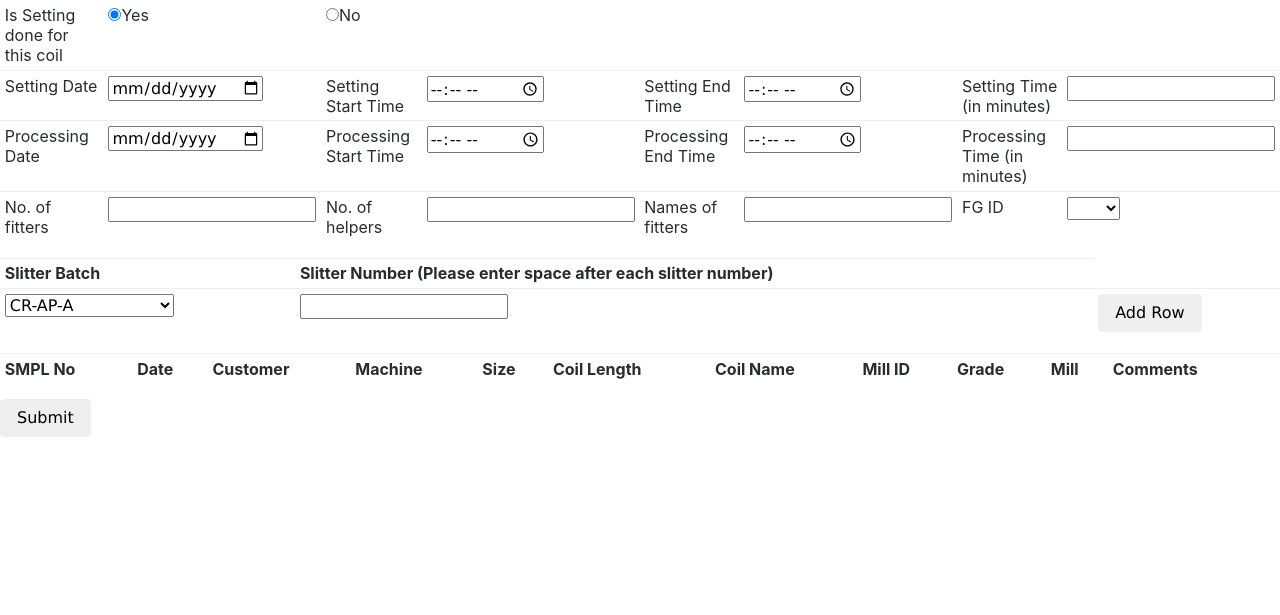
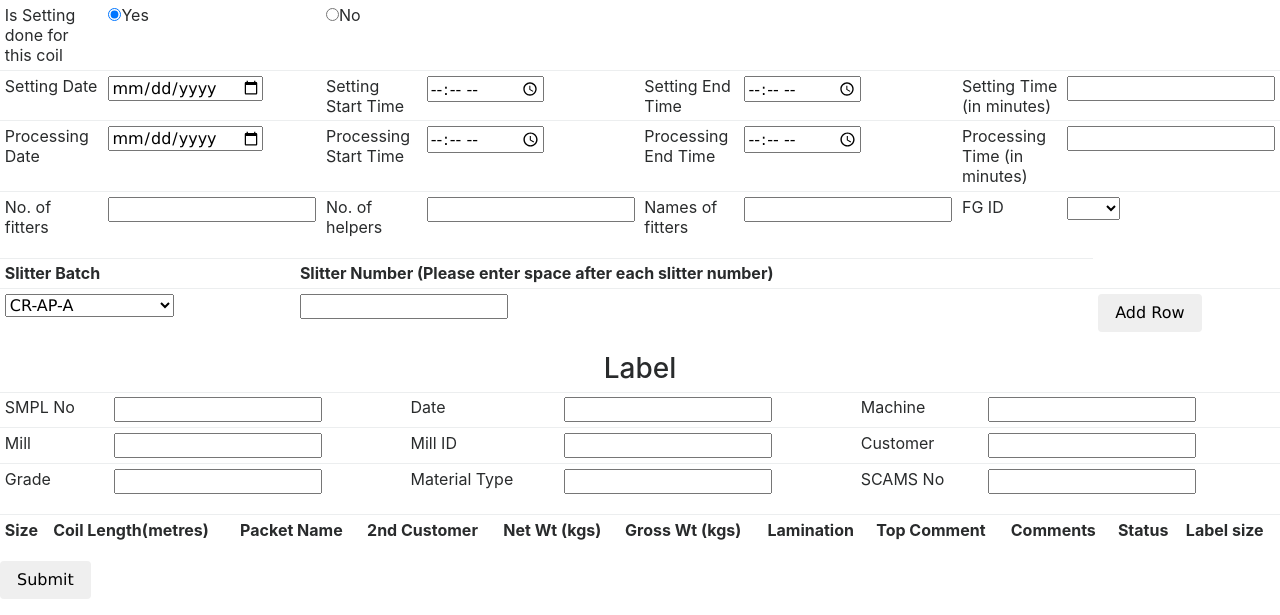
Before and after one commit to adityabaliga/SMPLan, a Python web app: template templates/processing_slit.html in a window 1280 px wide. Shown: the part 921-1536 px from the top of the page. Before the commit the page ends 1358 px from the top, so only its background shows below. Run offline with Jinja, Linux system fonts and the light colour scheme; the template is opened without the code that fills it, so the values that code supplies are empty; some libraries are stand-ins or nearby versions.

Commit message:
New label format for slitting

```diff
--- a/static/js/processing.js
+++ b/static/js/processing.js
@@ -352,7 +352,56 @@ function print_label(){
     //new_page.document.write("output");
 }
 
+function print_label_slit_new(){
+    var rowId = parseInt(event.target.parentNode.parentNode.id);
+              //this gives id of tr whose button was clicked
+    var data = "";
+    var size_pos = 0;
+    var coil_length_pos = 1;
+    var packet_name_pos = 2;
+    var second_customer_pos = 3;
+    var net_wt_pos = 4;
+    var gross_wt_pos = 5;
+    var lamination_pos = 6;
+    var top_comment_pos = 7;
+    var comment_pos = 8;
+    var status_pos = 9;
+    var label_size_pos = 10;
 
+    var fg_table = document.getElementById('fg_table');
+
+    //Keeping same format as other stickers for ease of processing in print_label.js
+    data += document.getElementById('lbl_smpl_no').value + '&';
+    data += document.getElementById('lbl_prod_date').value + '&';
+    data += document.getElementById('lbl_customer').value + '&';
+    data += document.getElementById('lbl_machine').value + '&';
+    data += fg_table.rows[rowId].cells[size_pos].lastChild.value + '&';
+    data += fg_table.rows[rowId].cells[coil_length_pos].lastChild.value + '&';
+    data += fg_table.rows[rowId].cells[packet_name_pos].lastChild.value + '&';
+    data += fg_table.rows[rowId].cells[lamination_pos].lastChild.value + '&';
+    data += document.getElementById('lbl_mill_id').value + '&';
+    data += document.getElementById('lbl_grade').value + '&';
+    data += document.getElementById('lbl_mill').value + '&';
+    data += fg_table.rows[rowId].cells[comment_pos].lastChild.value + '&';
+    data += fg_table.rows[rowId].cells[second_customer_pos].lastChild.value + '&';
+    data += document.getElementById('lbl_mat_type').value + '&';
+    data += document.getElementById('lbl_scams_no').value + '&';
+
+    //Adding blanks for coating, part_no and batch_no
+    data += '&' + '&' + '&';
+    data += fg_table.rows[rowId].cells[net_wt_pos].lastChild.value + '&';
+    data += fg_table.rows[rowId].cells[gross_wt_pos].lastChild.value + '&';
+    data += fg_table.rows[rowId].cells[top_comment_pos].lastChild.value + '&';
+    data += fg_table.rows[rowId].cells[label_size_pos].lastChild.value + '&';
+    data += fg_table.rows[rowId].cells[status_pos].lastChild.value;
+
+    var new_page;
+    /*if(document.getElementById('lbl_format').value == "TSL"){
+        new_page = window.open('print_label_tsl?' + data);
+    }else{*/
+        new_page = window.open('print_label?' + data);
+    //}
+}
 
 function print_label_new(){
     lbl_format = document.getElementById('lbl_format').value;
@@ -380,7 +429,8 @@ function print_label_new(){
     data += document.getElementById('lbl_net_wt').value + '&';
     data += document.getElementById('lbl_gross_wt').value + '&';
     data += document.getElementById('lbl_top_comment').value + '&';
-    data += document.getElementById('lbl_format_size').value;
+    data += document.getElementById('lbl_format_size').value + '&';
+    data += document.getElementById('lbl_mat_status').value + '&';
 
     var new_page;
     if(document.getElementById('lbl_format').value == "TSL"){
@@ -524,6 +574,165 @@ function cust_name_for_label(customer){
     return cust_name;
 }
 
+//This is for label in new format for slitting
+function make_label_new_slit(th){
+    var rowId = parseInt(event.target.parentNode.parentNode.id);
+              //this gives id of tr whose button was clicked
+    var row_id = th.parentNode.id;
+
+    var width_table = document.getElementById('numbers_pkts1');
+    var parts_table = document.getElementById('part_tbl');
+    var fg_table = document.getElementById('fg_table');
+
+    //Get values for the rows
+    //Row 1
+    var smpl_no = document.getElementById("smpl_no").value;
+    var prod_date = document.getElementById("processing_date").value;
+    prod_date = change_date_format(prod_date);
+    var machine = document.getElementById("operation").value;
+
+    //Row 2
+    var mill_name = document.getElementById("mill").value;
+    mill_name = mill_name.split(' ');
+    var mill;
+    if(mill_name[0] == ''){
+        mill = "MILL"
+    }else{
+        mill = mill_name[0];
+    }
+    var mill_id = document.getElementById("mill_id").value;
+    if(mill_name[0] == ''){
+        mill = "MILL"
+    }else{
+        mill = mill_name[0];
+    }
+    if(mill_id == ''){
+     mill_id = 'N/A';
+    }
+    var customer = document.getElementById("customer").value;
+    customer = cust_name_for_label(customer);
+
+    //Row 3
+    var grade_field = document.getElementById("grade").value;
+    var grade_coating = "";
+    //Grade. Check if grade exists
+    /*if (grade_field.includes("GRADE")){
+        grade = grade_field.split("GRADE").pop();
+        grade_coating = grade.split(' ');
+        grade=grade_coating[0];
+        grade = grade.slice(1);
+        grade = grade.replace('.','');
+
+    }*/
+
+    var material_type = '';
+    if (grade_field.length > 0){
+        grade_field = grade_field.split(';');
+        //Material Type
+        /*var mat_type = grade_field.split("ID");
+
+        mat_type = mat_type[0].split("GRADE");
+        var material_type = mat_type[0];
+        material_type = material_type.replaceAll('COIL','');
+        material_type = material_type.replaceAll('SHEETS','');
+        material_type = material_type.replaceAll('.','');*/
+        material_type = grade_field[0];
+        material_type = material_type.replaceAll('COIL','');
+        material_type = material_type.replaceAll('SHEETS','');
+        material_type = material_type.replaceAll('.','');
+        material_type = material_type.replaceAll('MAT TYPE:','');
+
+        for(i=1;i<grade_field.length;i++){
+            if(grade_field[i].includes("GRADE")){
+                grade = grade_field[i].split("GRADE").pop();
+                grade = grade.replaceAll(':','');
+                grade = grade.replaceAll(' ','');
+            }
+            if(grade_field[i].includes("COATING")){
+                coating = grade_field[i].split("COATING").pop();
+                coating = coating.replaceAll(':','');
+                coating = coating.replaceAll(' ','');
+            }
+
+            if(grade_field[i].includes("SCAMS NO")){
+                scams_no = grade_field[i].split("SCAMS NO").pop();
+                scams_no = scams_no.replaceAll(':','');
+                scams_no = scams_no.replaceAll(' ','');
+            }
+        }
+    }
+    else if(grade_field == ''){
+        grade = 'N/A';
+    }
+    else{
+        grade = grade_field;
+    }
+
+    //Populate the rows
+    //Row 1
+    document.getElementById('lbl_smpl_no').value = smpl_no;
+    document.getElementById('lbl_prod_date').value = prod_date;
+    document.getElementById('lbl_machine').value = machine;
+
+    //Row 2
+    document.getElementById('lbl_mill').value = mill;
+    document.getElementById('lbl_mill_id').value = mill_id;
+    document.getElementById('lbl_customer').value = customer;
+
+    //Row 3
+    document.getElementById('lbl_grade').value = grade.trimEnd();
+    document.getElementById('lbl_mat_type').value = material_type.trimEnd();
+    document.getElementById('lbl_scams_no').value = scams_no.trimEnd();
+
+    //FG_Table population
+    var html = '<tr id= %id%>' +
+            '<td><input type="text" style="width:100px;border: 0px none;" id="lbl_size" name="lbl_size" value="%size%"></td>' +
+            '<td><input type="text" style="width:100px;border: 0px none;" id="lbl_coil_length" name="lbl_coil_length" value="%coil_length%"></td>' +
+            '<td><input type="text" style="width:100px;" id="lbl_packet_name" name="lbl_packet_name" value="%packet_name%"></td>' +
+            '<td><input type="text" style="width:130px;"  id="lbl_2nd_customer" name="lbl_2nd_customer"></td>' +
+            '<td><input type="text" style="width:100px;"  id="lbl_net_wt" name="lbl_net_wt"></td>' +
+            '<td><input type="text" style="width:100px;" id="lbl_gross_wt" name="lbl_gross_wt"></td>' +
+            '<td><input type="text" style="width:130px;"  id="lbl_lamination" name="lbl_gross_wt"></td>' +
+            '<td><input type="text" style="width:130px;"  id="lbl_top_comment" name="lbl_top_comment"></td>' +
+            '<td><input type="text" style="width:130px;"  id="lbl_comment" name="lbl_comment"></td>' +
+            '<td><input type="text" style="width:50px;"  id="lbl_mat_status" name="lbl_mat_status" value="%status%"></td>' +
+
+            '<td><select name ="lbl_format_size" id="lbl_format_size">' +
+            '<option value ="big">BIG</option><option value ="small">SMALL</option></select></td>' +
+            '<td><input type = "button" class="btn btn-default" value="Print" onclick="print_label_slit_new()"></td>' +
+            '</tr>';
+
+    var part_length = parts_table.rows[rowId].cells[0].lastChild.value;
+    var part_name = parts_table.rows[rowId].cells[1].lastChild.value;
+    var newHTML = html.replace('%coil_length%', part_length);
+    var newNEWHTML= '';
+    var width, width_name, width_part_name, width_status;
+    var thickness = document.getElementById("thickness").value;
+    var id = 1;
+    if (fg_table.rows.length > 2){
+        id = fg_table.rows.length;
+    }
+
+    for(j=1;j<width_table.rows.length;j++){
+        width = width_table.rows[j].cells[0].lastChild.value;
+        if( width_table.rows[j].cells[0].lastChild.value == "0"){
+            width = "BAL";
+        }
+        width_name = width_table.rows[j].cells[1].lastChild.value;
+        width_status = width_table.rows[j].cells[2].lastElementChild.selectedOptions[0].innerHTML;
+        size = thickness + " X " + width + " x Coil";
+        width_part_name = width_name + part_name;
+        newNEWHTML = newHTML.replace('%packet_name%', width_part_name);
+        newNEWHTML = newNEWHTML.replace('%size%', size);
+        //newNEWHTML = newNEWHTML.replace('%coil_name%', width_part_name);
+        newNEWHTML = newNEWHTML.replace('%status%', width_status);
+        newNEWHTML = newNEWHTML.replace('%id%', id);
+        document.getElementById('fg_table').insertAdjacentHTML('beforeend', newNEWHTML);
+        id = id +1;
+    }
+
+}
+
 //This function is to get details for the sticker for the specific part
 function make__part_label_slit(th){
     var rowId = parseInt(event.target.parentNode.parentNode.id);
@@ -544,10 +753,11 @@ function make__part_label_slit(th){
 
     // If customer is TSDPL; 2nd customer field has to be added
     var customer = document.getElementById("customer").value;
-    customer = cust_name_for_label(customer)
-    if (customer == "TSDPL" ){
+    customer = cust_name_for_label(customer);
+    /*if (customer == "TSDPL" ){
         html = '<tr id= %id%><td>%smpl_no%</td><td>%prod_date%</td><td>%customer%</td><td>%machine%</td><td><input type="text" id="size" name="size" value = "%size%"></td><td>%coil_length%</td><td>%coil_name%</td><td>%mill_id%</td><td>%grade%</td><td>%mill%</td><td><input type="text" id="comment" name="comment"></td><td><input type="text" id="customer2nd" name="customer2nd"></td><td><input type = "button" class="btn btn-default" value="Print" onclick="print_label()"></td></tr>'
-    }
+    }*/
+
     var thickness = document.getElementById("thickness").value;
 
     var mill_id = document.getElementById("mill_id").value;
@@ -570,7 +780,7 @@ function make__part_label_slit(th){
 
 
     //var customer2 = document.getElementById("customer2").value;
-    ;
+
     var prod_date = document.getElementById("processing_date").value;
     prod_date = change_date_format(prod_date);
     if (grade_field.includes("GRADE")){
--- a/templates/processing_slit.html
+++ b/templates/processing_slit.html
@@ -253,7 +253,7 @@
         <tr id = 1>
             <td><input type="number" name="part_length" id="part_length" onchange="change_part_length('part_tbl')"></td>
             <td><input type = "text" name = "part_name" id = "part_name"></td>
-            <td><input type = "button" value="Make Label" onclick="make__part_label_slit(this)"></td>
+            <td><input type = "button" value="Make Label" onclick="make_label_new_slit(this)"></td>
             <td><input type="button" name="add_part" id="add_part" value="Add Part" onclick="addRow('part_tbl')"></td>
         </tr>
     </table>
@@ -399,41 +399,69 @@
     </p-->
 
     <!--input type = "button" class="btn btn-default" value="Make Label" onclick="make_label_slit()"-->
+    <h3 align = "center">Label</h3>
+        <table class="table table-sm" id="label_table">
+        <tr>
+            <td>SMPL No</td>
+            <td><input type="text"  name="lbl_smpl_no" id="lbl_smpl_no" readonly></td>
+            <td>Date</td>
+            <td><input type="text"  name="lbl_prod_date" id="lbl_prod_date" readonly></td>
+            <td>Machine</td>
+            <td><input type="text"  name="lbl_machine" id="lbl_machine" readonly></td>
+        </tr>
+        <tr>
+            <td>Mill</td>
+            <td><input type="text" name="lbl_mill" id="lbl_mill" readonly></td>
+            <td>Mill ID</td>
+            <td><input type="text" name="lbl_mill_id" id="lbl_mill_id" readonly></td>
+            <td>Customer</td>
+            <td><input type="text" name="lbl_customer" id="lbl_customer" readonly></td>
+        </tr>
+        <tr>
+            <td>Grade</td>
+            <td><input type="text" name="lbl_grade" id="lbl_grade"></td>
+            <td>Material Type</td>
+            <td><input type="text" name="lbl_mat_type" id="lbl_mat_type"></td>
+            <td>SCAMS No</td>
+            <td><input type="text" name="lbl_scams_no" id="lbl_scams_no"></td>
+
+        </tr>
+        </table>
     <table class="table table-sm" id="fg_table">
         <tr>
-            <th>SMPL No</th>
-            <th>Date</th>
-            <th>Customer</th>
+            <th>Size</th>
+            <th>Coil Length(metres)</th>
+            <th>Packet Name</th>
+            <th>2nd Customer</th>
+            <th>Net Wt (kgs)</th>
+            <th>Gross Wt (kgs)</th>
+            <th>Lamination</th>
+            <!--th>Coating</th>
+            <th>Part No</th>
+            <th>Batch No</th-->
 
-            <th>Machine</th>
-            <th>Size</th>
-            <th>Coil Length</th>
-            <th>Coil Name</th>
-            <th>Mill ID</th>
-            <th>Grade</th>
-            <th>Mill</th>
+            <th>Top Comment</th>
             <th>Comments</th>
-            {% if incoming.customer == "TSDPL" or incoming.customer == "TSPDL" %}
-            <th>2nd Customer</th>
-            {% endif %}
-            <th></th>
+            <th>Status</th>
+            <th>Label size</th>
+
+
+
+
         </tr>
         <!--tr>
-            <td>%smpl_no%</td>
-            <td>%prod_date%</td>
-            <td>%customer%</td>
-            <td>%machine%</td>
-            <td>%size%</td>
-            <td>%coil_length%</td>
-            <td>%coil_name%</td>
-            <td>%mill_id%</td>
-            <td>%grade%</td>
-            <td>%mill%<td>
+            <td><input type="text" style="width:100px;border: 0px none;" id="lbl_size" name="lbl_size" value="%size%"></td>
+            <td><input type="text" style="width:100px;border: 0px none;" id="lbl_coil_length" name="lbl_coil_length" value="%coil_length%"></td>
+            <td><input type="text" style="width:100px;" id="lbl_packet_name" name="lbl_packet_name" value="%packet_name%"></td>
+            <td><input type="text" style="width:130px;"  id="lbl_2nd_customer" name="lbl_2nd_customer"></td>
+            <td><input type="text" style="width:100px;"  id="lbl_net_wt" name="lbl_net_wt"></td>
+            <td><input type="text" style="width:100px;" id="lbl_gross_wt" name="lbl_gross_wt"></td>
+            <td><input type="text" style="width:130px;"  id="lbl_lamination" name="lbl_gross_wt"></td>
+            <td><input type="text" style="width:130px;"  id="lbl_top_comment" name="lbl_top_comment"></td>
+            <td><input type="text" style="width:130px;"  id="lbl_comment" name="lbl_comment"></td>
+            <td><input type="text" style="width:50px;"  id="lbl_mat_status" name="lbl_mat_status" value="%status%"></td>
 
-            <td><input type="text" id="comment" name="comment"></td>
-            {% if customer == "TSDPL" or customer == "TSPDL" %}
-            <td><input type="text" id="cusomter2" name="customer2"></td>
-            {% endif %}
+
             <td><input type = "button" class="btn btn-default" value="Print" onclick="print_label_slit()"></td>
 
 
```
Also changed, not shown: static/js/print_label.js (+25 -6 lines), templates/print_label.html (+4 -4 lines).
